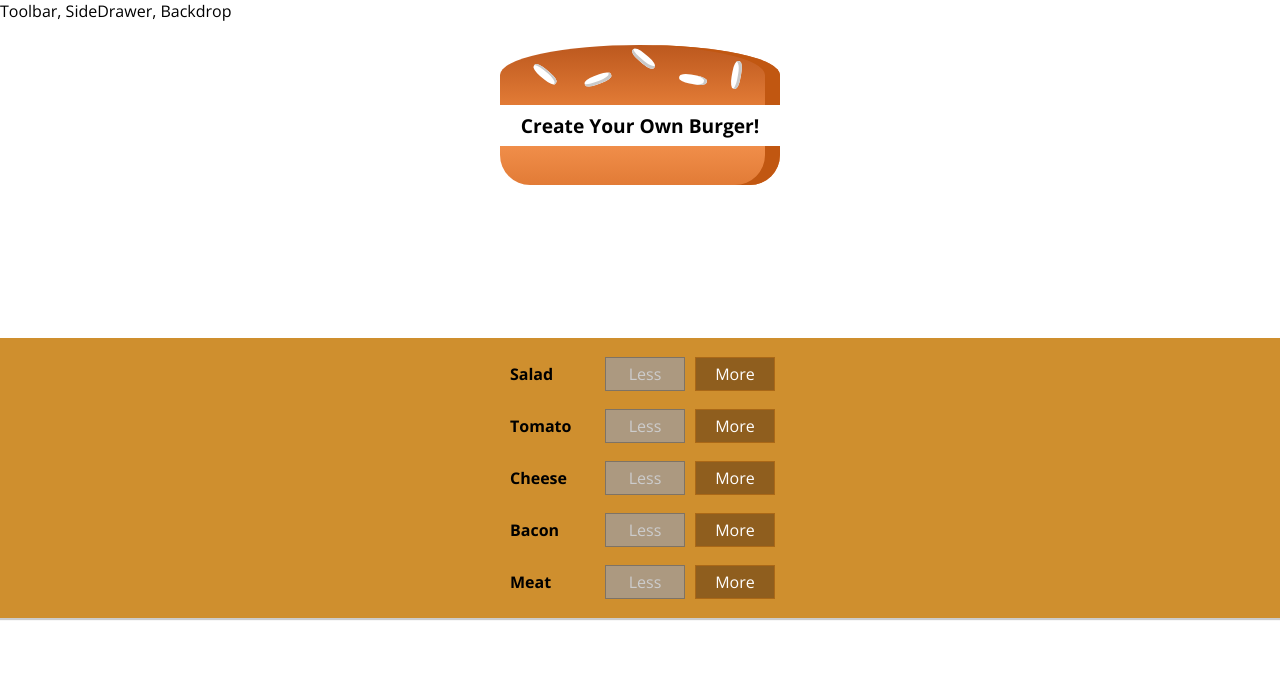
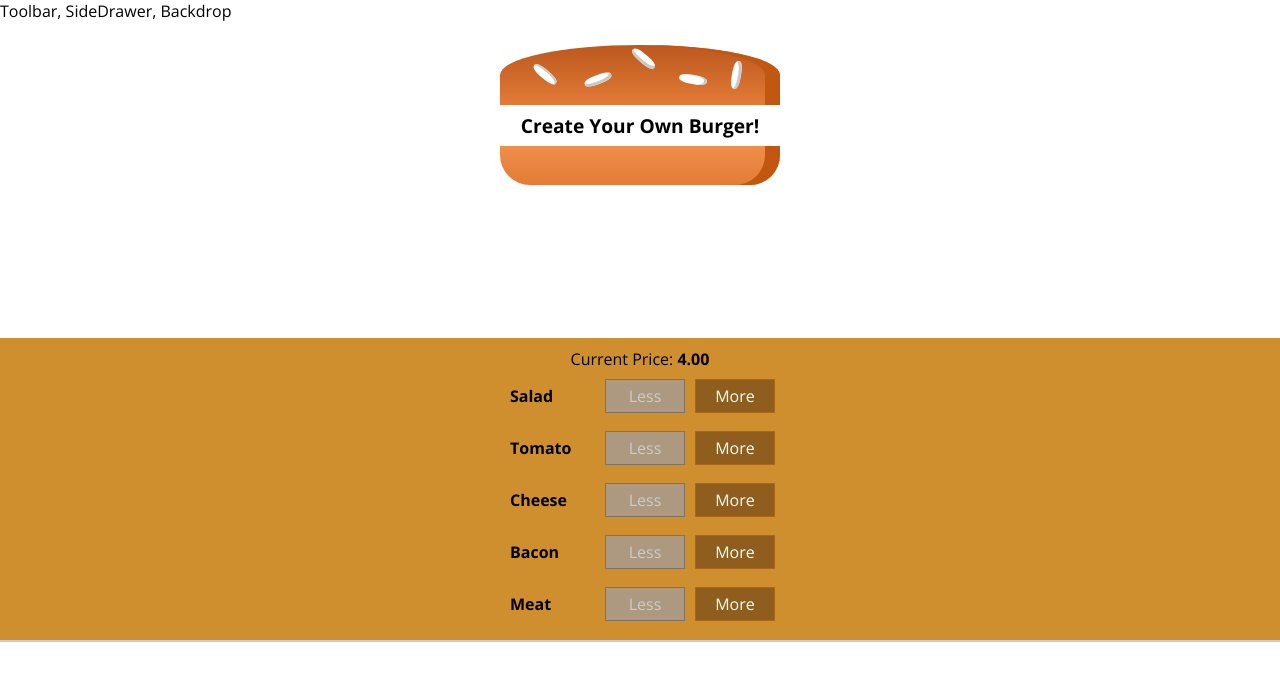
Before and after one commit to Rterrell25/Burger-Builder, a React (Create React App) app: page / in a window 1280 px wide. Shown: the top 680 px of the page. Built offline with nearby package versions, Linux system fonts and the light colour scheme.

Commit message:
I have successfully outputted the price of the burger based on ingredients selected

```diff
--- a/src/components/Burger/BuildControls/BuildControls.js
+++ b/src/components/Burger/BuildControls/BuildControls.js
@@ -12,6 +12,9 @@ const controls = [
 
 const BuildControls = props => (
   <div className={classes.BuildControls}>
+    <div>
+      Current Price: <strong>{props.price.toFixed(2)}</strong>
+    </div>
     {controls.map(ctrl => (
       <BuildControl
         added={() => props.ingredientAdded(ctrl.type)}
--- a/src/containers/BurgerBuilder/BurgerBuilder.js
+++ b/src/containers/BurgerBuilder/BurgerBuilder.js
@@ -4,10 +4,11 @@ import Burger from "../../components/Burger/Burger";
 import BuildControls from "../../components/Burger/BuildControls/BuildControls";
 
 const INGREDIENT_PRICES = {
-  sald: 0.5,
+  salad: 0.5,
   cheese: 0.4,
   meat: 1.3,
-  bacon: 0.7
+  bacon: 0.7,
+  tomato: 0.5
 };
 
 export default class BurgerBuilder extends Component {
@@ -62,6 +63,7 @@ export default class BurgerBuilder extends Component {
           ingredientAdded={this.addIngredientHandler}
           ingredientSubtracted={this.removeIngredientHandler}
           disabled={disabledInfo}
+          price={this.state.totalPrice}
         />
       </Aux>
     );
```
